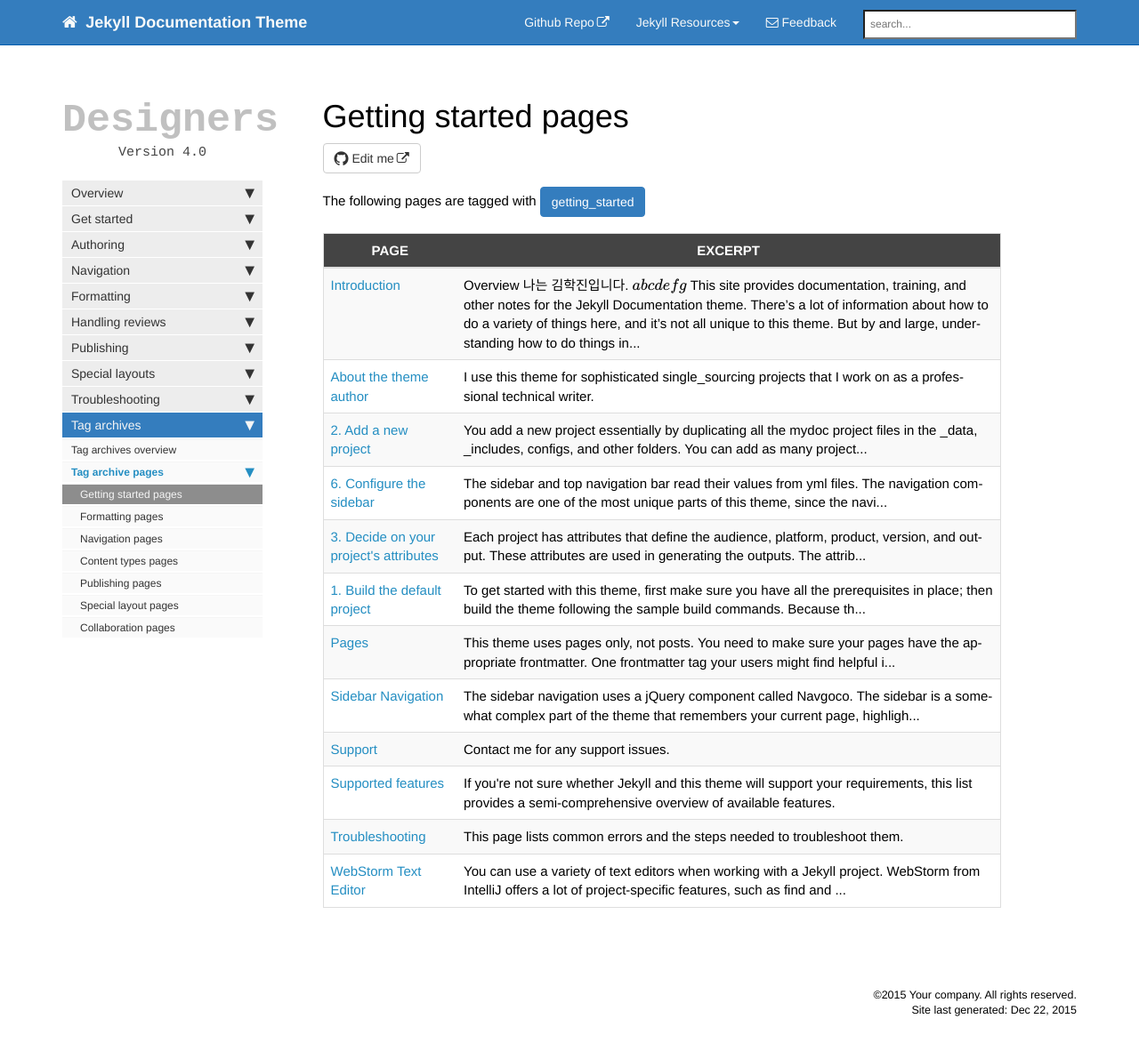
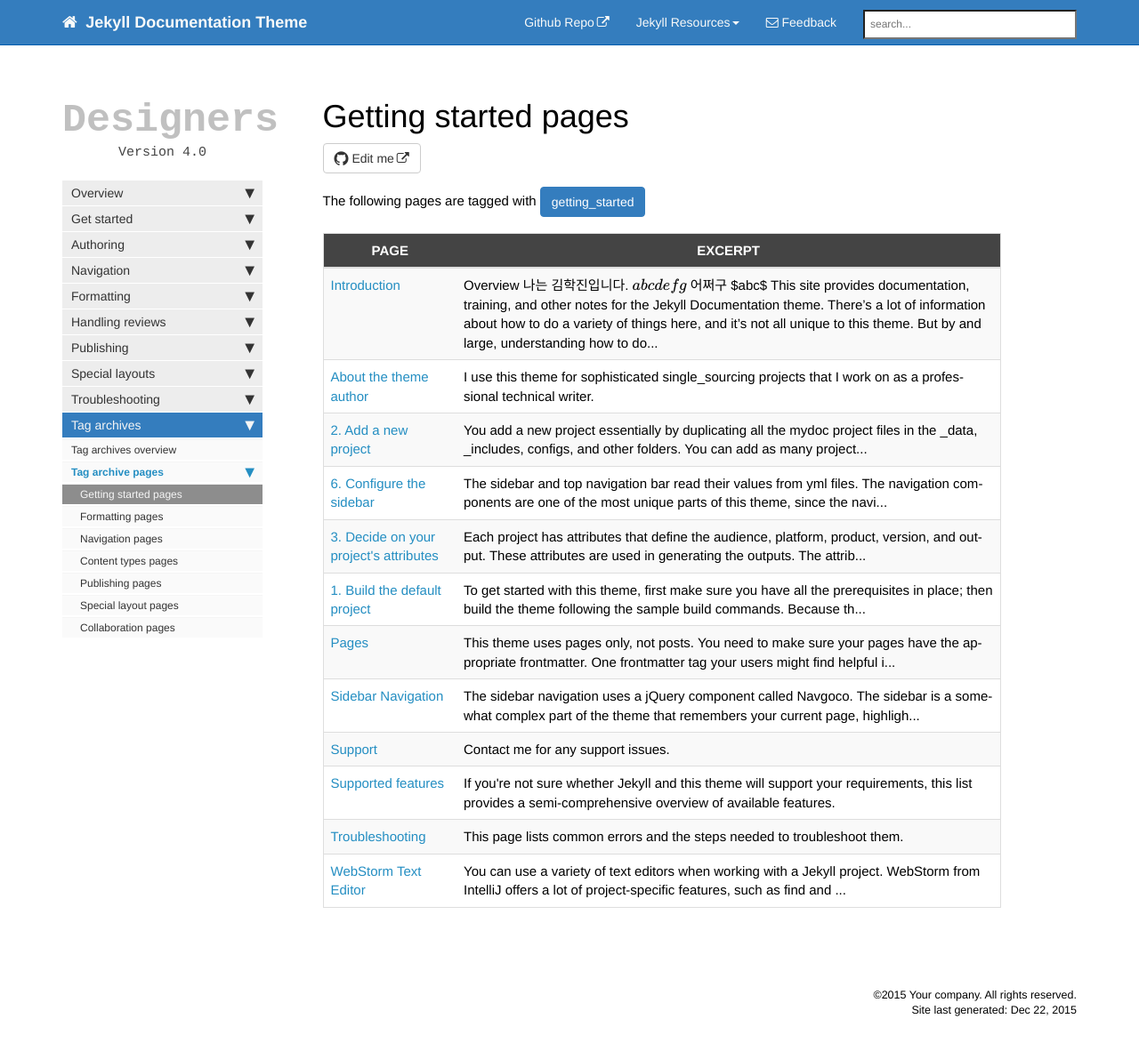
Before and after one commit to hakchin/pe, a Jekyll site: the page built from mydoc/tag_getting_started.html, in a window 1280 px wide and 1206 px high. Shown: the top 1182 px of the window at 89% size. Built offline with Jekyll 4.4.1, drawn with Linux system fonts in a browser that asks for light colours; nearby versions of some CDN libraries; library files that are not in the unit come from our copies; formulas are drawn with MathJax 3; comment, search, counter and statistics services are not loaded.

Commit message:
Update home.md

```diff
--- a/mydoc/home.md
+++ b/mydoc/home.md
@@ -8,7 +8,7 @@ homepage: true
 
 ## Overview
 
-나는 김학진입니다. \\(abcdefg\\)
+나는 김학진입니다. \\(abcdefg\\) 어쩌구 $abc$
 
 This site provides documentation, training, and other notes for the Jekyll Documentation theme. There's a lot of information about how to do a variety of things here, and it's not all unique to this theme. But by and large, understanding how to do things in Jekyll depends on how your theme is coded. As a result, these additional details are provided.
 
```
